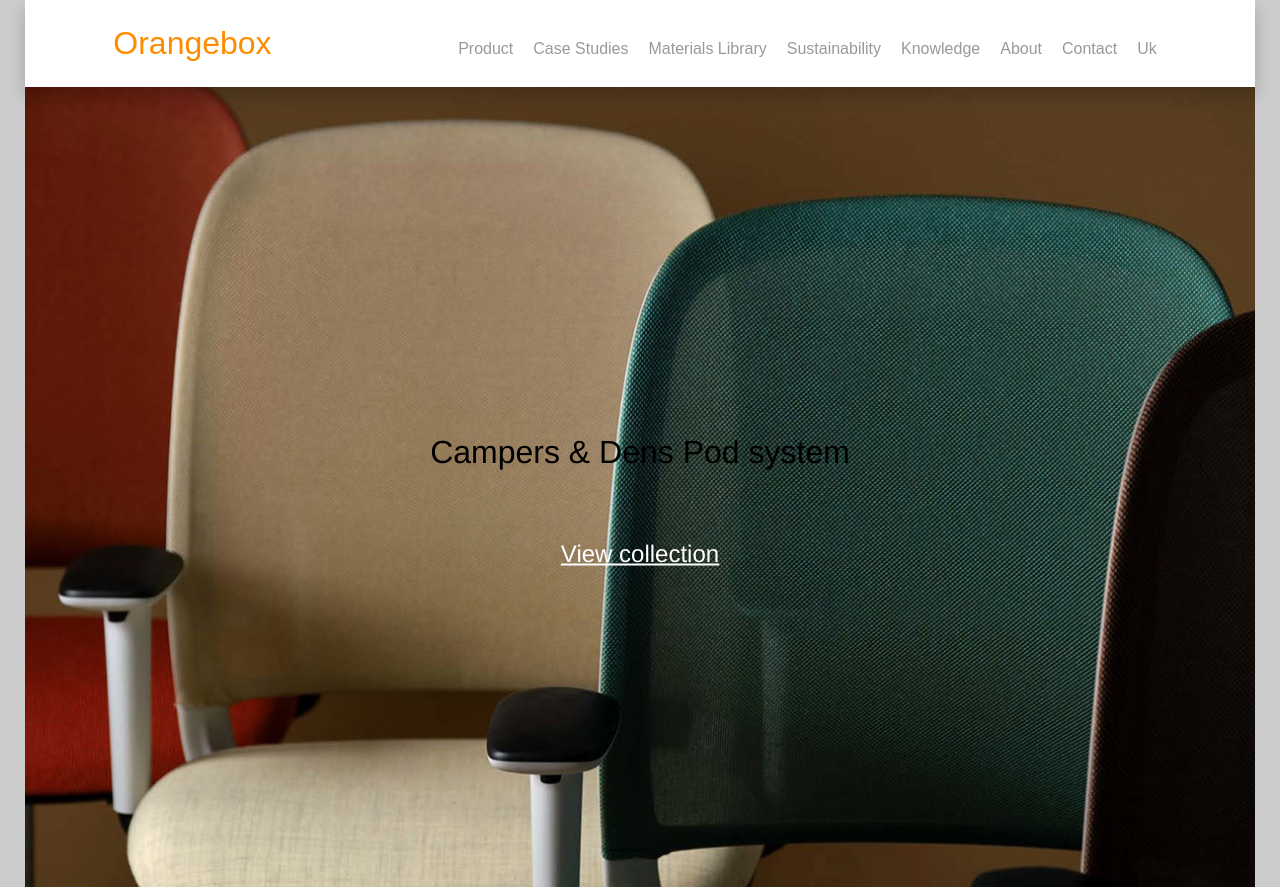
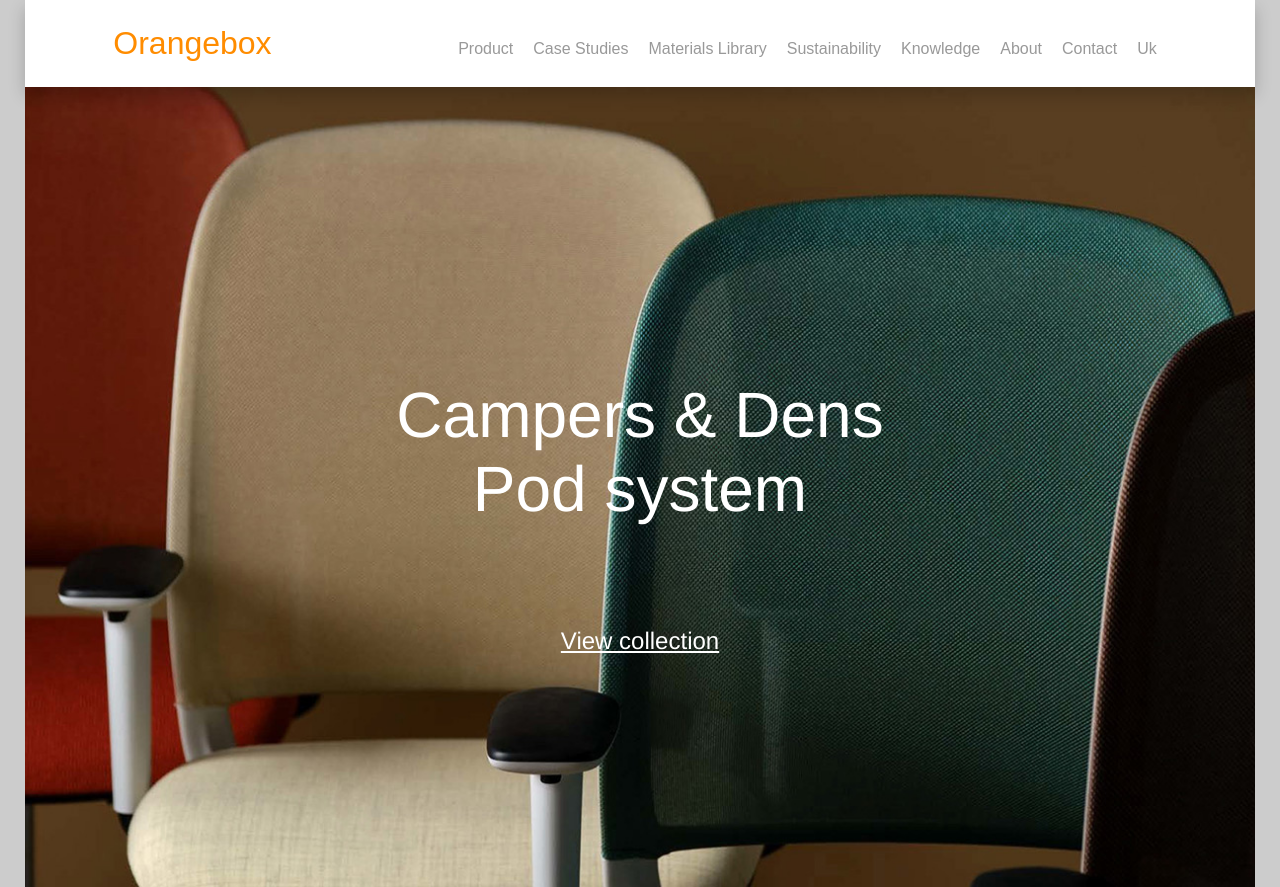
Before and after one commit to Cou2002/orangebox-clone, a plain HTML site: page orangebox.html in a window 1280 px wide. Shown: the top 887 px of the page. Drawn offline with Linux system fonts and the light colour scheme.

Commit message:
initail commit

```diff
--- a/orangebox.html
+++ b/orangebox.html
@@ -190,6 +190,11 @@
     top: 50%;
     left: 50%;
     text-align: center;
+  }
+
+  .overlaytext p{
+   font-size: 5vw;
+   color: white;
   }
 
   .overlaytext a {
```
